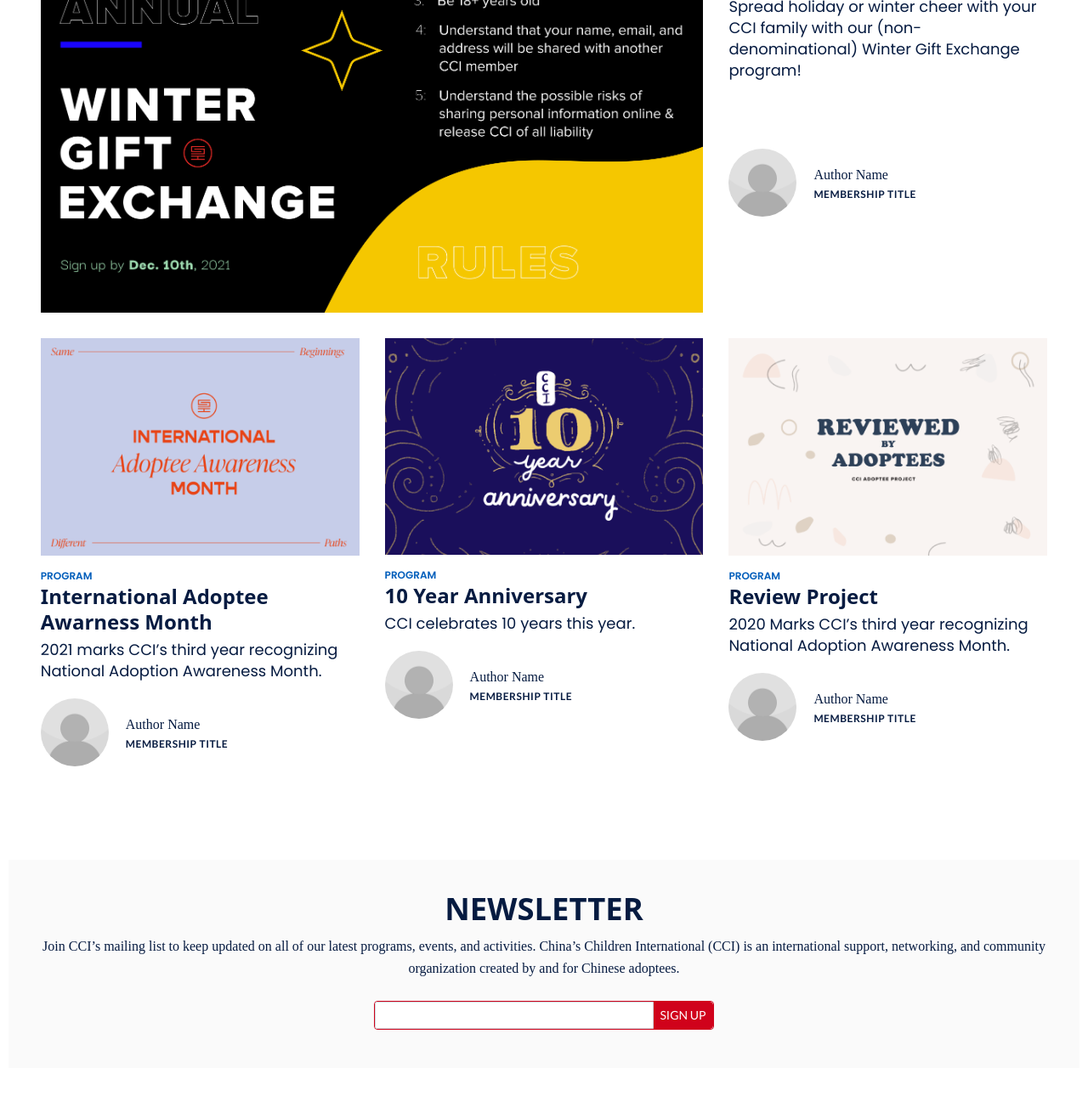
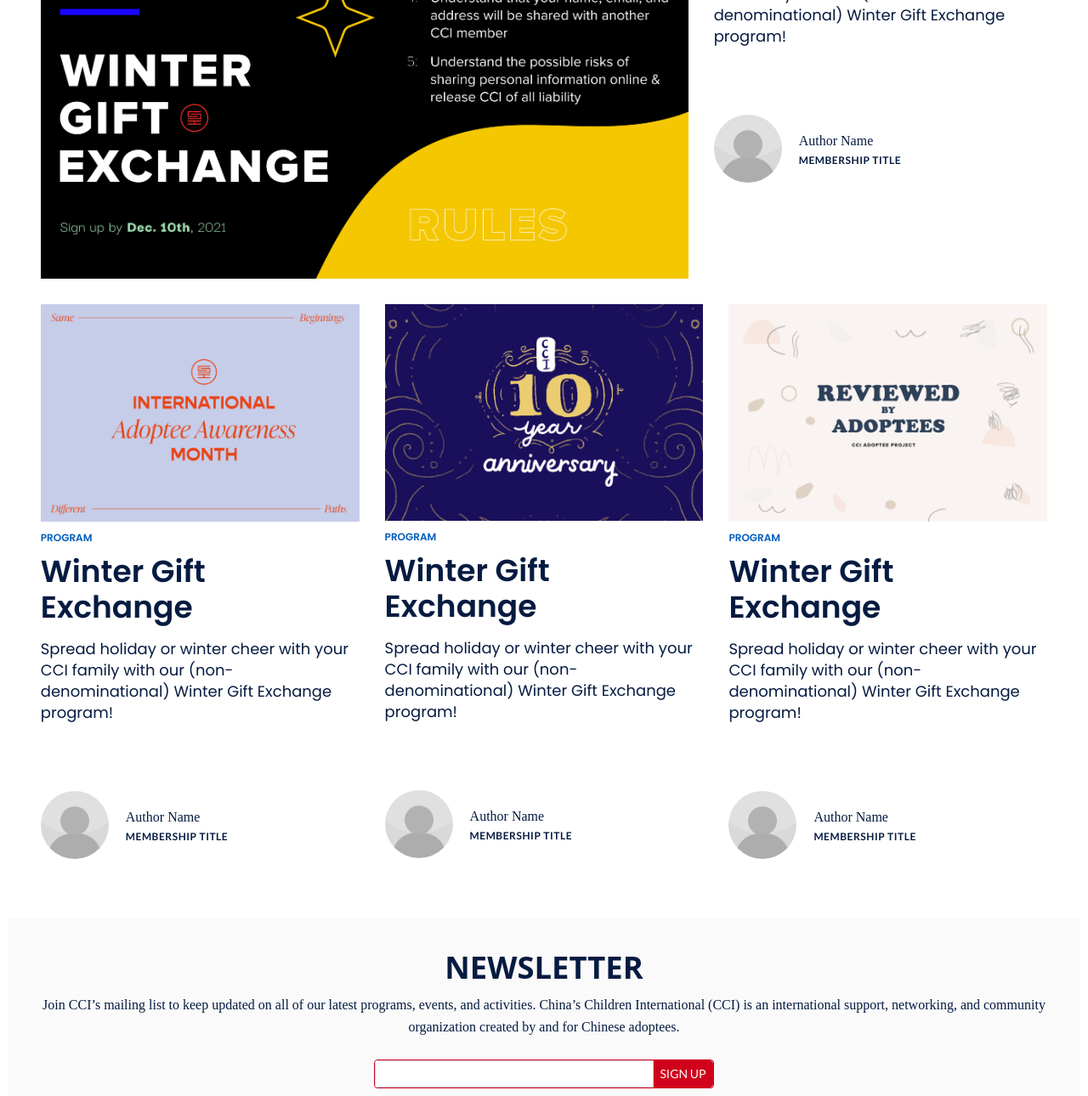
Before and after one commit to elliebrayton/CCI-Website, a website: page index.html in a window 1280 px wide. Shown: the part 428-1718 px from the top of the page at 85% size. Drawn offline with Linux system fonts and the light colour scheme.

Commit message:
Instead of using Boostrap grid, I used float to align content. This is so David can just run the loop instead of having to make two different loops for the same post type.

```diff
--- a/index.html
+++ b/index.html
@@ -3,6 +3,7 @@
     <meta charset="UTF-8" />
     <meta http-equiv="X-UA-Compatible" content="IE=edge" />
     <meta name="viewport" content="width=device-width, initial-scale=1.0" />
+    <link rel="icon" type="image/x-icon" href="/images/logo.png">
     <link rel="stylesheet" href="css/style.css" />
     <link href="https://fonts.googleapis.com/css2?family=Lato:ital,wght@0,400;0,700;1,400;1,700&family=Poppins:ital,wght@0,400;0,600;0,700;1,400;1,600;1,700&display=swap" rel="stylesheet">
     <title>CCI Home Page - IN PRODUCTION</title>
@@ -42,21 +43,81 @@
             <!--START SECTION -->
             <section class="section">
                 <div class="container">
-                    <!--NOTE:
-                        I wasn't sure how in PHP you would code it out so the first post is in it's own row. I would of done it by having the firs row be a WP_Query and set the post count to 1, and then creating a 2nd query and set the post count to 2. I'm sure you'll have a better way haha. Just let me know if I need to make changes to the CSS.
-                    -->
-                    <div class="row mt-2 mt-md-6">
-                        <!-- START WORDPRESS LOOP -->
-                        <div class="col-md-6 col-xl-8">
+                    <div class="content-row">
+                        <!-- START WORDPRESS LOOP-->
+                        <div class="content-col">
                             <!-- PROGRAMS POST TYPE IMAGE -->
                             <div class="programs-post-type-image">
                                 <a href="#"><img src="images/placeholder-image-one.png" alt="post-type-image"></a>
                             </div>
+                            <!-- PROGRAMS POST TYPE DETAILS -->
+                            <div class="programs-post-type-details-2">
+                                    <span class="post-type-label"><a href="#">Program</a></span>
+                                    <h1 class="post-title-link"><a href="#">Winter Gift Exchange</a></h1>
+                                        <p>Spread holiday or winter cheer with your CCI family with our (non-denominational) Winter Gift Exchange program!</p>
+                                <!-- POST TYPE AUTHOR DETAILS -->
+                                <div class="post-author-wrapper d-flex pt-4 pt-md-6 pt-xl-8">
+                                    <div class="author-image-avatar">
+                                        <a href="#"><img src="images/fall-back-profile-image.jpg" alt="author-profile-image-avatar"></a>
+                                    </div>
+                                    <div class="author-details d-flex flex-column align-self-center">
+                                        <span class="author-name"><a href="#">Author Name</a></span>
+                                        <span class="membership-title">Membership Title</span>
+                                    </div>
+                                </div>
+                            </div>
+                        </div><div class="content-col">
+                            <!-- PROGRAMS POST TYPE IMAGE -->
+                            <div class="programs-post-type-image">
+                                <a href="#"><img src="images/placeholder-image-two.png" alt="post-type-image"></a>
+                            </div>
+                            <!-- PROGRAMS POST TYPE DETAILS -->
+                            <div class="programs-post-type-details-2">
+                                    <span class="post-type-label"><a href="#">Program</a></span>
+                                    <h1 class="post-title-link"><a href="#">Winter Gift Exchange</a></h1>
+                                        <p>Spread holiday or winter cheer with your CCI family with our (non-denominational) Winter Gift Exchange program!</p>
+                                <!-- POST TYPE AUTHOR DETAILS -->
+                                <div class="post-author-wrapper d-flex pt-4 pt-md-6 pt-xl-8">
+                                    <div class="author-image-avatar">
+                                        <a href="#"><img src="images/fall-back-profile-image.jpg" alt="author-profile-image-avatar"></a>
+                                    </div>
+                                    <div class="author-details d-flex flex-column align-self-center">
+                                        <span class="author-name"><a href="#">Author Name</a></span>
+                                        <span class="membership-title">Membership Title</span>
+                                    </div>
+                                </div>
+                            </div>
                         </div>
-                        <div class="col-md-6 col-xl-4">
+                        <div class="content-col">
+                            <!-- PROGRAMS POST TYPE IMAGE -->
+                            <div class="programs-post-type-image">
+                                <a href="#"><img src="images/placeholder-image-three.png" alt="post-type-image"></a>
+                            </div>
                             <!-- PROGRAMS POST TYPE DETAILS -->
-                            <div class="programs-post-type-details">
-                                    <span class="post-type-label pt-4 pt-md-0"><a href="#">Program</a></span>
+                            <div class="programs-post-type-details-2">
+                                    <span class="post-type-label"><a href="#">Program</a></span>
+                                    <h1 class="post-title-link"><a href="#">Winter Gift Exchange</a></h1>
+                                        <p>Spread holiday or winter cheer with your CCI family with our (non-denominational) Winter Gift Exchange program!</p>
+                                <!-- POST TYPE AUTHOR DETAILS -->
+                                <div class="post-author-wrapper d-flex pt-4 pt-md-6 pt-xl-8">
+                                    <div class="author-image-avatar">
+                                        <a href="#"><img src="images/fall-back-profile-image.jpg" alt="author-profile-image-avatar"></a>
+                                    </div>
+                                    <div class="author-details d-flex flex-column align-self-center">
+                                        <span class="author-name"><a href="#">Author Name</a></span>
+                                        <span class="membership-title">Membership Title</span>
+                                    </div>
+                                </div>
+                            </div>
+                        </div>
+                        <div class="content-col">
+                            <!-- PROGRAMS POST TYPE IMAGE -->
+                            <div class="programs-post-type-image">
+                                <a href="#"><img src="images/placeholder-image-four.png" alt="post-type-image"></a>
+                            </div>
+                            <!-- PROGRAMS POST TYPE DETAILS -->
+                            <div class="programs-post-type-details-2">
+                                    <span class="post-type-label"><a href="#">Program</a></span>
                                     <h1 class="post-title-link"><a href="#">Winter Gift Exchange</a></h1>
                                         <p>Spread holiday or winter cheer with your CCI family with our (non-denominational) Winter Gift Exchange program!</p>
                                 <!-- POST TYPE AUTHOR DETAILS -->
@@ -73,74 +134,6 @@
                         </div>
                         <!-- END WORDPRESS LOOP -->
                     </div>
-                    <div class="row mb-8">
-                        <!-- START WORDPRESS LOOP -->
-                        <div class="col-md-4">
-                            <div class="programs-post-type-image mt-5">
-                                <a href="#"><img src="images/placeholder-image-two.png" alt="post-type-image"></a>
-                            </div>
-                                <!-- PROGRAMS POST TYPE DETAILS -->
-                                <div class="programs-post-type-details">
-                                    <span class="post-type-label pt-4 pb-0"><a href="#">Program</a></span>
-                                    <h2 class="post-title-link"><a href="#">International Adoptee Awarness Month</a></h2>
-                                        <p>2021 marks CCI’s third year recognizing National Adoption Awareness Month.</p>
-                                <!-- POST TYPE AUTHOR DETAILS -->
-                                <div class="post-author-wrapper d-flex pt-3">
-                                    <div class="author-image-avatar">
-                                        <a href="#"><img src="images/fall-back-profile-image.jpg" alt="author-profile-image-avatar"></a>
-                                    </div>
-                                    <div class="author-details d-flex flex-column align-self-center">
-                                        <span class="author-name"><a href="#">Author Name</a></span>
-                                        <span class="membership-title">Membership Title</span>
-                                    </div>
-                                </div>
-                            </div>
-                        </div>
-                        <div class="col-md-4">
-                            <div class="programs-post-type-image mt-5">
-                                <a href="#"><img src="images/placeholder-image-three.png" alt="post-type-image"></a>
-                            </div>
-                                <!-- PROGRAMS POST TYPE DETAILS -->
-                                <div class="programs-post-type-details">
-                                    <span class="post-type-label pt-4 pb-0"><a href="#">Program</a></span>
-                                        <h2 class="post-title-link"><a href="#">10 Year Anniversary </a></h2>
-                                    <p>CCI celebrates 10 years this year. </p>
-                                <!-- POST TYPE AUTHOR DETAILS -->
-                                <div class="post-author-wrapper d-flex pt-3">
-                                    <div class="author-image-avatar">
-                                        <a href="#"><img src="images/fall-back-profile-image.jpg" alt="author-profile-image-avatar"></a>
-                                    </div>
-                                    <div class="author-details d-flex flex-column align-self-center">
-                                        <span class="author-name"><a href="#">Author Name</a></span>
-                                        <span class="membership-title">Membership Title</span>
-                                    </div>
-                                </div>
-                            </div>
-                        </div>
-                        <div class="col-md-4">
-                            <div class="programs-post-type-image mt-5">
-                                <a href="#"><img src="images/placeholder-image-four.png" alt="post-type-image"></a>
-                            </div>
-                                <!-- PROGRAMS POST TYPE DETAILS -->
-                                <div class="programs-post-type-details">
-                                    <span class="post-type-label pt-4 pb-0"><a href="#">Program</a></span>
-                                    <h2 class="post-title-link"><a href="#"">Review Project</a></h2>
-                                        <p>2020 Marks CCI’s third year recognizing National Adoption Awareness Month.</p>
-                                <!-- POST TYPE AUTHOR DETAILS -->
-                                <div class="post-author-wrapper d-flex pt-3">
-                                    <div class="author-image-avatar">
-                                        <a href="#"><img src="images/fall-back-profile-image.jpg" alt="author-profile-image-avatar"></a>
-                                    </div>
-                                    <div class="author-details d-flex flex-column align-self-center">
-                                        <span class="author-name"><a href="#">Author Name</a></span>
-                                        <span class="membership-title">Membership Title</span>
-                                    </div>
-                                </div>
-                            </div>
-                        </div>
-                        <!-- END WORDPRESS LOOP -->
-                    </div>
-                </div>
             </section>
             <!--END SECTION -->
             <!--START SECTION -->
@@ -182,7 +175,7 @@
                             </div>
                                 <!-- EVENTSPOST TYPE DETAILS -->
                                 <div class="events-post-type-details">
-                                    <span class="post-type-label pt-4 pb-0"><a href="#">Adoptee Chat</a></span>
+                                    <span class="post-type-label"><a href="#">Adoptee Chat</a></span>
                                     <h2 class="post-title-link"><a href="#">Fun Chat</a></h2>
                                 <!-- POST TYPE AUTHOR DETAILS -->
                                 <div class="post-author-wrapper d-flex pt-3">
@@ -198,7 +191,7 @@
                         </div>
                         <div class="col-md-4">
                             <div class="events-post-type-image mt-5">
-                                <a href="#"><img src="images/placeholder-image-five.png" alt="post-type-image"></a>
+                                <a href="#"><img src="images/placeholder-image-six.png" alt="post-type-image"></a>
                                 <!-- EVENTS POST TYPE DATE -->
                                 <div class="events-post-type-date">
                                     <span class="month">Oct</span>
@@ -207,7 +200,7 @@
                             </div>
                                 <!-- EVENTSPOST TYPE DETAILS -->
                                 <div class="events-post-type-details">
-                                    <span class="post-type-label pt-4 pb-0"><a href="#">Adoptee Chat</a></span>
+                                    <span class="post-type-label"><a href="#">Adoptee Chat</a></span>
                                     <h2 class="post-title-link"><a href="#">What I wish my adoptive family know</a></h2>
                                 <!-- POST TYPE AUTHOR DETAILS -->
                                 <div class="post-author-wrapper d-flex pt-3">
@@ -223,7 +216,7 @@
                         </div>
                         <div class="col-md-4">
                             <div class="events-post-type-image mt-5">
-                                <a href="#"><img src="images/placeholder-image-five.png" alt="post-type-image"></a>
+                                <a href="#"><img src="images/placeholder-image-seven.png" alt="post-type-image"></a>
                                 <!-- EVENTS POST TYPE DATE -->
                                 <div class="events-post-type-date">
                                     <span class="month">Oct</span>
@@ -232,7 +225,7 @@
                             </div>
                                 <!-- EVENTSPOST TYPE DETAILS -->
                                 <div class="events-post-type-details">
-                                    <span class="post-type-label pt-4 pb-0"><a href="#">Adoptee Chat</a></span>
+                                    <span class="post-type-label"><a href="#">Adoptee Chat</a></span>
                                     <h2 class="post-title-link"><a href="#">Cuture</a></h2>
                                 <!-- POST TYPE AUTHOR DETAILS -->
                                 <div class="post-author-wrapper d-flex pt-3">
@@ -269,7 +262,7 @@
                             </div>
                         <!-- END BOARD MEMBER PROFILE LINK-->
                         <!-- START BOARD MEMBER PROFILE LINK-->
-                            <div class="board-members-wrapper my-6">
+                            <div class="board-members-wrapper my-6 d-none d-md-block">
                                 <div class="board-members-image-avatar">
                                     <a href="#"><img src="images/fall-back-profile-image.jpg" alt="board-members-image-avatar"></a>
                                 </div>
@@ -280,7 +273,7 @@
                             </div>
                         <!-- END BOARD MEMBER PROFILE LINK-->
                         <!-- START BOARD MEMBER PROFILE LINK-->
-                        <div class="board-members-wrapper my-6">
+                        <div class="board-members-wrapper my-6 d-none d-md-block">
                             <div class="board-members-image-avatar">
                                 <a href="#"><img src="images/fall-back-profile-image.jpg" alt="board-members-image-avatar"></a>
                             </div>
@@ -291,7 +284,7 @@
                         </div>
                     <!-- END BOARD MEMBER PROFILE LINK-->
                     <!-- START BOARD MEMBER PROFILE LINK-->
-                    <div class="board-members-wrapper my-6">
+                    <div class="board-members-wrapper my-6 d-none d-md-block">
                         <div class="board-members-image-avatar">
                             <a href="#"><img src="images/fall-back-profile-image.jpg" alt="board-members-image-avatar"></a>
                         </div>
@@ -302,7 +295,7 @@
                     </div>
                 <!-- END BOARD MEMBER PROFILE LINK-->
                 <!-- START BOARD MEMBER PROFILE LINK-->
-                    <div class="board-members-wrapper my-6">
+                    <div class="board-members-wrapper my-6 d-none d-md-block">
                         <div class="board-members-image-avatar">
                             <a href="#"><img src="images/fall-back-profile-image.jpg" alt="board-members-image-avatar"></a>
                         </div>
--- a/sass/main.scss
+++ b/sass/main.scss
@@ -306,7 +306,7 @@
   font-size: 1.2rem;
   font-weight: 600;
   text-transform: uppercase;
-  padding: 0 0 1rem;
+  padding: 1rem 0;
 }
 
 /*****************************************************
@@ -523,3 +523,97 @@
   }
 }
 }
+
+
+// .programs-post-type-2:first-child{
+//   display: flex;
+//   a{
+//     display: flex;
+//     max-width: 66% !important;
+//     img{
+//       width: 100%;
+//       object-fit: cover;
+//     }
+//   }
+//   .programs-post-type-details{
+//     flex: 1;
+//   }
+// }
+
+// .programs-post-type-2{
+//   &:not(:first-child){
+//     width: 33%;
+//     &:not(:last-child){
+//       margin-right: 30px;
+//     }
+//   }
+// }
+
+@mixin clearfix{
+  &::after{
+      content: "";
+      display: table;
+      clear: both;
+  }
+
+}
+
+
+.content-row{
+  @include clearfix;
+  [class^="content-col"]{
+        float: left;
+        &:not(:last-child){
+            margin-right: 0;
+            @include responsive(md-screen){
+                margin-right: 3rem;
+          }
+      }
+  }
+}
+
+.content-col{
+  //The width is the entire width of the row (100%) minus the gutter-margin-x divided by 2
+  &:not(:first-child){
+
+    @include responsive(md-screen){
+      width: calc((100% - 2 * 3rem) / 3);
+    }
+  }
+
+  margin-bottom: 3rem;
+}
+
+
+.content-col:first-child{
+  display: flex;
+  flex-direction: column;
+
+  @include responsive(lg-screen){
+    flex-direction: row;
+    .post-type-label{
+      padding: 0 0 1rem;
+    }
+  }
+  .programs-post-type-image{
+    width: 100%;
+
+    img{
+      width: 100%;
+      object-fit: cover;
+    }
+    @include responsive(lg-screen){
+      flex-direction: row;
+      width: 50%;
+    }
+    @include responsive(xl-screen){
+      width: 66%;
+    }
+  }
+  .programs-post-type-details-2{
+    @include responsive(lg-screen){
+      flex: 1;
+      margin-left: 3rem;
+    }
+  }
+}
```
Also changed, not shown: css/style.css, 2 other files.
